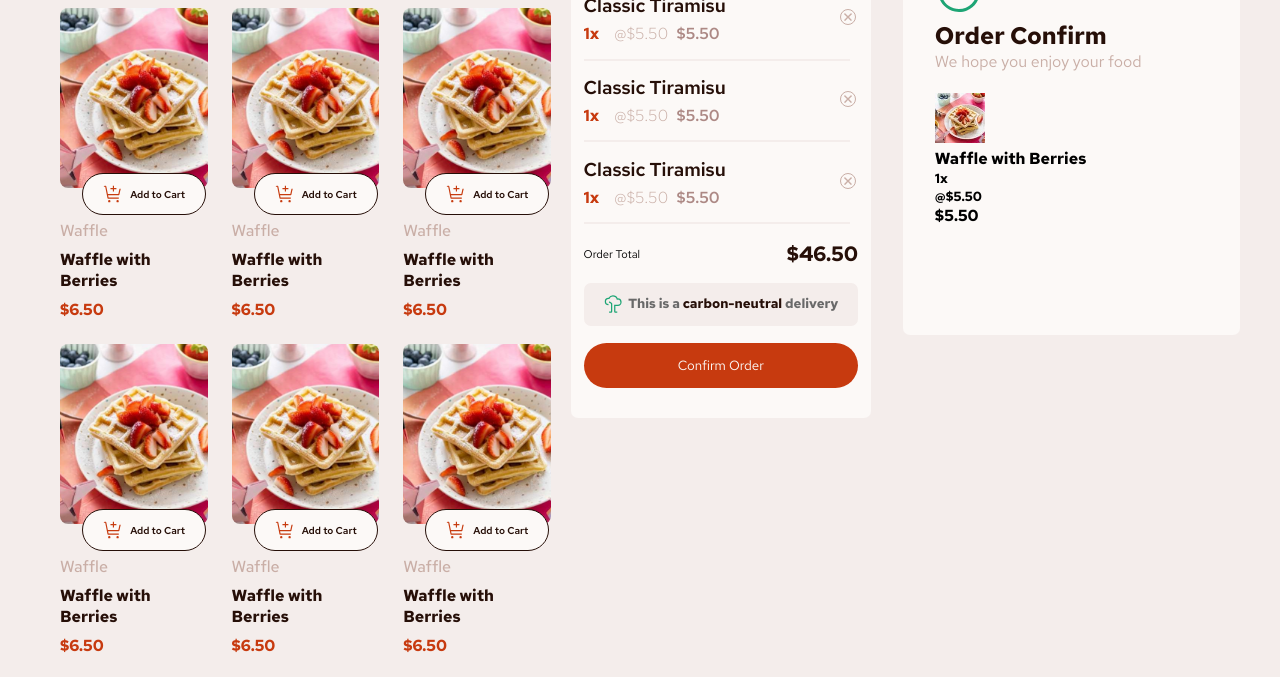
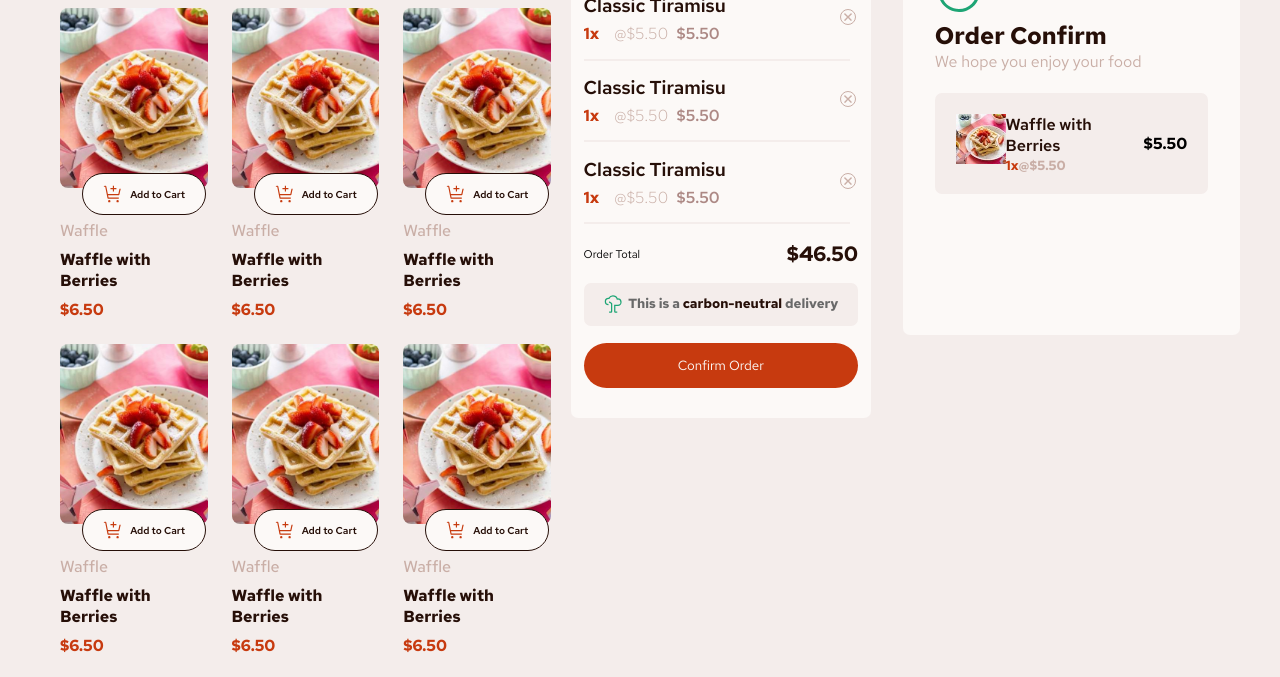
Before and after one commit to Francis-Frimpong/product-list-app, a plain HTML site: page index.html in a window 1280 px wide. Shown: the part 105-782 px from the top of the page. Drawn offline with Linux system fonts and the light colour scheme.

```diff
--- a/style.css
+++ b/style.css
@@ -262,10 +262,36 @@ hr {
 }
 
 .confirmed-item {
+  background-color: hsl(13, 31%, 94%);
   margin-top: 1.3em;
+  display: flex;
+  justify-content: space-between;
+  align-items: center;
+  padding: 1.3em;
+  border-radius: 7px;
 }
 
 .confirmed-item > .item-type > img {
   width: 50px;
   height: 50px;
 }
+.confirm-prod-name {
+  color: hsl(14, 65%, 9%);
+  font-weight: 600;
+}
+
+.item-type {
+  display: flex;
+}
+
+.prod-qty-price {
+  display: flex;
+}
+
+.prod-qty-price > .prod-qty {
+  color: hsl(14, 86%, 42%);
+}
+
+.prod-qty-price > .prod-price {
+  color: hsl(14, 25%, 72%);
+}
```
